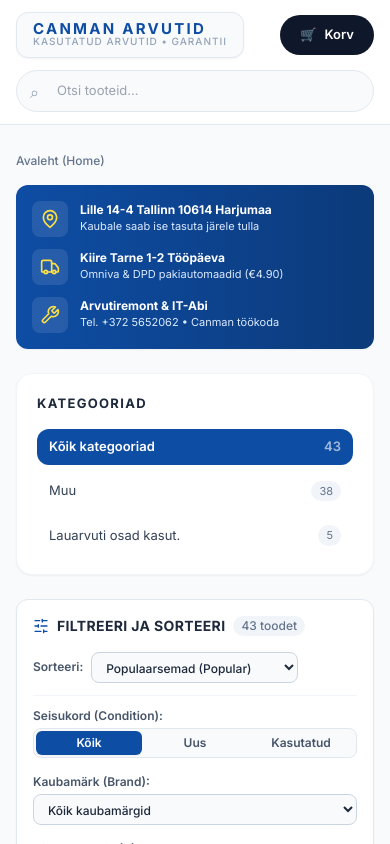
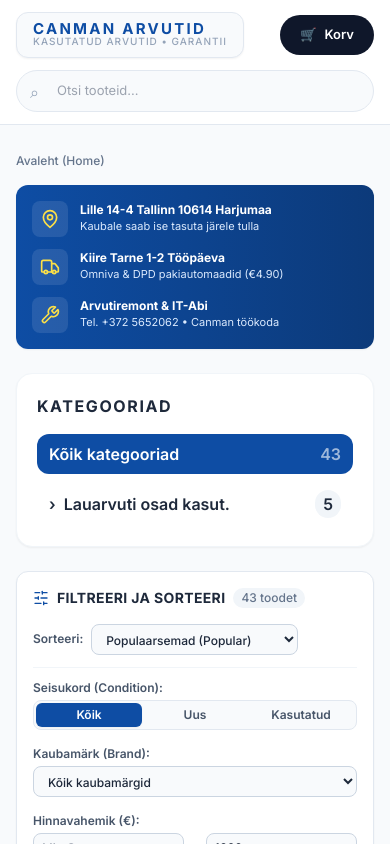
Before and after one commit to raivoto/canman.github.io, a Next.js app: page / in a window 390 px wide. Shown: the top 844 px of the page. Built offline with nearby package versions, Linux system fonts and the light colour scheme.

Commit message:
Update CategorySidebar.tsx

```diff
--- a/src/components/CategorySidebar.tsx
+++ b/src/components/CategorySidebar.tsx
@@ -3,59 +3,27 @@ import React, { useMemo, useState } from 'react';
 
 const safeLower = (v: any) => String(v || '').toLowerCase();
 
-// Gruepeerib "Desktop kasutatud / used, 2-gen" -> "Desktop kasutatud" + "2-gen"
-function normalizeCategory(raw: string) {
-  const s = String(raw || 'Muu').trim();
-  if (!s) return { base: 'Muu', sub: null };
-
-  // Desktop kasutatud / used, 2-gen
-  const desktopMatch = s.match(/^(Desktop kasutatud.*?)(?:,\s*(\d+-gen))?$/i);
-  if (desktopMatch) {
-    const base = 'Desktop kasutatud / used';
-    const sub = desktopMatch[2] ? `${desktopMatch[2]}` : null;
-    // Kui on "Desktop kasutatud / used, 2-gen" - sub on 2-gen, base on Desktop kasutatud
-    if (s.includes(',')) {
-      const parts = s.split(',').map(p => p.trim());
-      return { base: parts[0].includes('Desktop') ? 'Desktop kasutatud / used' : parts[0], sub: parts[1] || null };
-    }
-    return { base, sub };
-  }
-
-  // Laptops used etc - jäta nagu on
-  return { base: s, sub: null };
-}
-
 export function CategorySidebar({ selectedL1, selectedL2, selectedL3, onSelectCategory, products }: any) {
-  const [openGroups, setOpenGroups] = useState<Record<string, boolean>>({
-    'Desktop kasutatud / used': true,
-    'Arvutid kasutatud': true
-  });
+  const [openGroups, setOpenGroups] = useState<Record<string, boolean>>({});
 
   const grouped = useMemo(() => {
     const map = new Map<string, { count: number, subs: Map<string, { count: number, l3: Map<string, number> }> }>();
-
     (products || []).forEach((p: any) => {
       const rawL1 = String(p.categoryL1 || p.topCategory || p.category || 'Muu');
       const rawL2 = String(p.categoryL2 || p.subCategory || '').trim();
-      const rawL3 = p.categoryL3 ? String(p.categoryL3).trim() : '';
+      const rawL3 = p.categoryL3? String(p.categoryL3).trim() : '';
 
-      // Normaliseeri L1
       let baseL1 = rawL1;
       let gen = null;
 
       if (rawL1.toLowerCase().includes('desktop kasutatud')) {
         baseL1 = 'Desktop kasutatud / used';
-        // Kui L1 sisaldab koma, siis teine osa on gen
-        if (rawL1.includes(',')) {
-          gen = rawL1.split(',')[1]?.trim() || null;
-        }
-        // Kui L2 on gen stiilis, kasuta seda
-        if (!gen && rawL2 && rawL2.match(/\d+-gen/i)) {
-          gen = rawL2;
-        }
+        if (rawL1.includes(',')) gen = rawL1.split(',')[1]?.trim() || null;
+        if (!gen && rawL2 && rawL2.match(/\d+-gen/i)) gen = rawL2;
       }
 
       const actualL2 = gen || rawL2 || 'Üldine';
+      if (actualL2 === 'Üldine' &&!rawL2) return; // ära tee tühja Üldine kui pole L2
 
       if (!map.has(baseL1)) map.set(baseL1, { count: 0, subs: new Map() });
       const entry = map.get(baseL1)!;
@@ -65,88 +33,73 @@ export function CategorySidebar({ selectedL1, selectedL2, selectedL3, onSelectCa
       const subEntry = entry.subs.get(actualL2)!;
       subEntry.count++;
 
-      if (rawL3) {
-        subEntry.l3.set(rawL3, (subEntry.l3.get(rawL3) || 0) + 1);
-      } else if (gen && rawL2 && !rawL2.match(/\d+-gen/i) && rawL2 !== 'Üldine') {
-        // rawL2 on tegelik kategooria kui gen oli L1 sees
-        subEntry.l3.set(rawL2, (subEntry.l3.get(rawL2) || 0) + 1);
-      }
+      if (rawL3) subEntry.l3.set(rawL3, (subEntry.l3.get(rawL3) || 0) + 1);
     });
-
     return map;
   }, [products]);
 
   const toggleGroup = (base: string) => {
-    setOpenGroups(prev => ({ ...prev, [base]: !prev[base] }));
+    setOpenGroups(prev => ({...prev, [base]:!prev[base] }));
   };
 
   return (
-    <aside className="w-full lg:w-[300px] flex-shrink-0">
+    <aside className="w-full lg:w- flex-shrink-0">
       <div className="bg-white rounded-2xl p-5 shadow-sm border border-slate-100">
-        <h3 className="font-bold text-[13px] tracking-widest text-slate-800 uppercase mb-4">Kategooriad</h3>
+        <h3 className="font-bold text- tracking-widest text-slate-800 uppercase mb-4">Kategooriad</h3>
         <div className="space-y-1">
           <button
             onClick={() => onSelectCategory(null, null, null)}
-            className={`w-full text-left text-[13px] px-3 py-2 rounded-xl transition ${!selectedL1 ? 'bg-[#0e4da4] text-white font-semibold' : 'hover:bg-slate-50 text-slate-700'}`}
+            className={`w-full text-left text- px-3 py-2 rounded-xl transition ${!selectedL1? 'bg-[#0e4da4] text-white font-semibold' : 'hover:bg-slate-50 text-slate-700'}`}
           >
             Kõik kategooriad <span className="float-right opacity-60">{products?.length || 0}</span>
           </button>
 
-          {Array.from(grouped.entries()).map(([base, data]) => {
-            const isOpen = openGroups[base] ?? false;
+          {Array.from(grouped.entries()).sort((a,b)=>a[0].localeCompare(b[0])).map(([base, data]) => {
             const isActive = safeLower(selectedL1) === safeLower(base);
+            const isOpen = openGroups[base]?? isActive; // lahti kui aktiivne või käsitsi avatud
             const hasSubs = data.subs.size > 0;
-            const isDesktopGroup = base.toLowerCase().includes('desktop kasutatud');
 
-            // Kui on Desktop grupp ja ainult gen alamkategooriad, näita kompaktselt
-            if (isDesktopGroup) {
             return (
-                <div key={base} className="pt-2">
+              <div key={base} className="pt-1">
                 <button
                   onClick={() => {
                     toggleGroup(base);
                     onSelectCategory(base, null, null);
                   }}
-                    className={`w-full text-left text-[13px] font-semibold px-3 py-2 rounded-xl flex justify-between items-center transition ${isActive ? 'bg-blue-50 text-[#0e4da4]' : 'hover:bg-slate-50 text-slate-800'}`}
+                  className={`w-full text-left text- font-semibold px-3 py-2 rounded-xl flex justify-between items-center transition ${isActive? 'bg-blue-50 text-[#0e4da4]' : 'hover:bg-slate-50 text-slate-800'}`}
                 >
                   <span className="flex items-center gap-2">
-                      <span className={`transform transition ${isOpen ? 'rotate-90' : ''}`}>›</span>
+                    {hasSubs && <span className={`transform transition inline-block ${isOpen? 'rotate-90' : ''}`}>›</span>}
                     {base}
                   </span>
-                    <span className="text-[11px] bg-slate-100 px-2 py-0.5 rounded-full">{data.count}</span>
+                  <span className="text- bg-slate-100 px-2 py-0.5 rounded-full">{data.count}</span>
                 </button>
 
-                  {isOpen && (
+                {isOpen && hasSubs && (
                   <div className="ml-4 mt-1 space-y-0.5 border-l-2 border-slate-100 pl-3">
                     {Array.from(data.subs.entries()).sort((a,b) => a[0].localeCompare(b[0])).map(([sub, subData]) => {
-                        const isSubActive = safeLower(selectedL2) === safeLower(sub);
+                      const isSubActive = isActive && safeLower(selectedL2) === safeLower(sub);
                       return (
                         <div key={sub}>
                           <button
                             onClick={() => onSelectCategory(base, sub, null)}
-                              className={`w-full text-left text-[12px] px-2.5 py-1.5 rounded-lg flex justify-between transition ${isSubActive ? 'bg-slate-900 text-white font-medium' : 'text-slate-600 hover:bg-slate-50 hover:text-slate-900'}`}
+                            className={`w-full text-left text- px-2.5 py-1.5 rounded-lg flex justify-between transition ${isSubActive? 'bg-slate-900 text-white font-medium' : 'text-slate-600 hover:bg-slate-50 hover:text-slate-900'}`}
                           >
                             <span>{sub}</span>
-                              <span className="text-[10px] opacity-60">{subData.count}</span>
+                            <span className="text- opacity-60">{subData.count}</span>
                           </button>
+                          {isSubActive && subData.l3.size > 0 && (
+                            <div className="ml-3 mt-0.5 space-y-0.5">
+                              {Array.from(subData.l3.entries()).map(([l3, cnt]) => (
+                                <button key={l3} onClick={() => onSelectCategory(base, sub, l3)} className={`w-full text-left text- px-2 py-1 rounded ${safeLower(selectedL3)===safeLower(l3)?'bg-blue-50 text-[#0e4da4] font-bold':'text-slate-500 hover:bg-slate-50'}`}>{l3} ({cnt})</button>
+                              ))}
+                            </div>
+                          )}
                         </div>
                       );
                     })}
                   </div>
                 )}
-                </div>
-              );
-            }
-
-            return (
-              <div key={base} className="pt-1">
-                <button
-                  onClick={() => onSelectCategory(base, null, null)}
-                  className={`w-full text-left text-[13px] px-3 py-2 rounded-xl flex justify-between items-center transition ${isActive ? 'bg-blue-50 text-[#0e4da4] font-semibold' : 'hover:bg-slate-50 text-slate-700'}`}
-                >
-                  <span>{base}</span>
-                  <span className="text-[11px] bg-slate-100 px-2 py-0.5 rounded-full text-slate-500">{data.count}</span>
-                </button>
               </div>
             );
           })}
```
Lines whose indentation alone changed are shown as unchanged.
